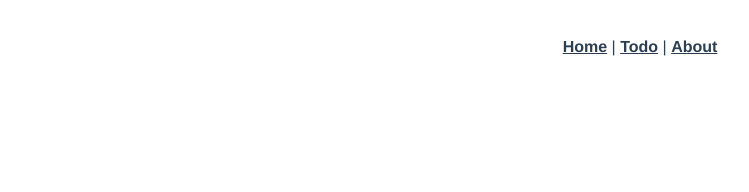
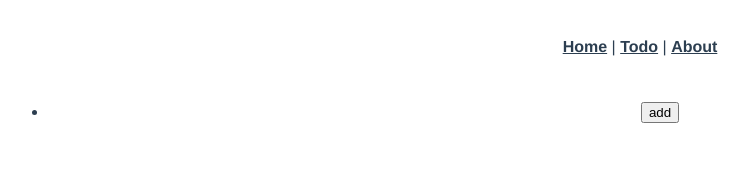
Before and after one commit to marmer/vue-todo, a Vue app: page /todo in a window 1280 px wide. Shown: the top 192 px of the page, without its empty margins (0-749 px from the left). Built offline with nearby package versions, Linux system fonts and the light colour scheme.

Commit message:
ability to add some new tasks

```diff
--- a/src/core/repositories/TaskRepository.ts
+++ b/src/core/repositories/TaskRepository.ts
@@ -3,6 +3,13 @@ import Task from "@/core/model/Task";
 export function loadTasks(): Task[] {
   const currentTasks = localStorage.getItem("tasks");
   return currentTasks ? JSON.parse(currentTasks) : [];
+}
+
+export function removeTask(task: Task) {
+  const tasks = loadTasks().filter(t => t.id === task.id);
+
+  localStorage.setItem("tasks", JSON.stringify(tasks));
+  return tasks;
 }
 
 export function storeTask(task: Task) {
--- a/src/views/Todo.vue
+++ b/src/views/Todo.vue
@@ -17,6 +17,10 @@
             />
           </label>
         </div>
+        <button type="button" v-on:click="remove(task)">-</button>
+      </li>
+      <li>
+        <button type="button" v-on:click="addNew()">add</button>
       </li>
     </ul>
   </div>
@@ -38,6 +42,14 @@ export default class Todo extends Vue {
   save(task: Task) {
     this.tasks = TaskRepository.storeTask(task);
   }
+
+  remove(task: Task) {
+    this.tasks = TaskRepository.removeTask(task);
+  }
+
+  addNew() {
+    this.tasks = TaskRepository.storeTask(new Task(""));
+  }
 }
 </script>
 
```
